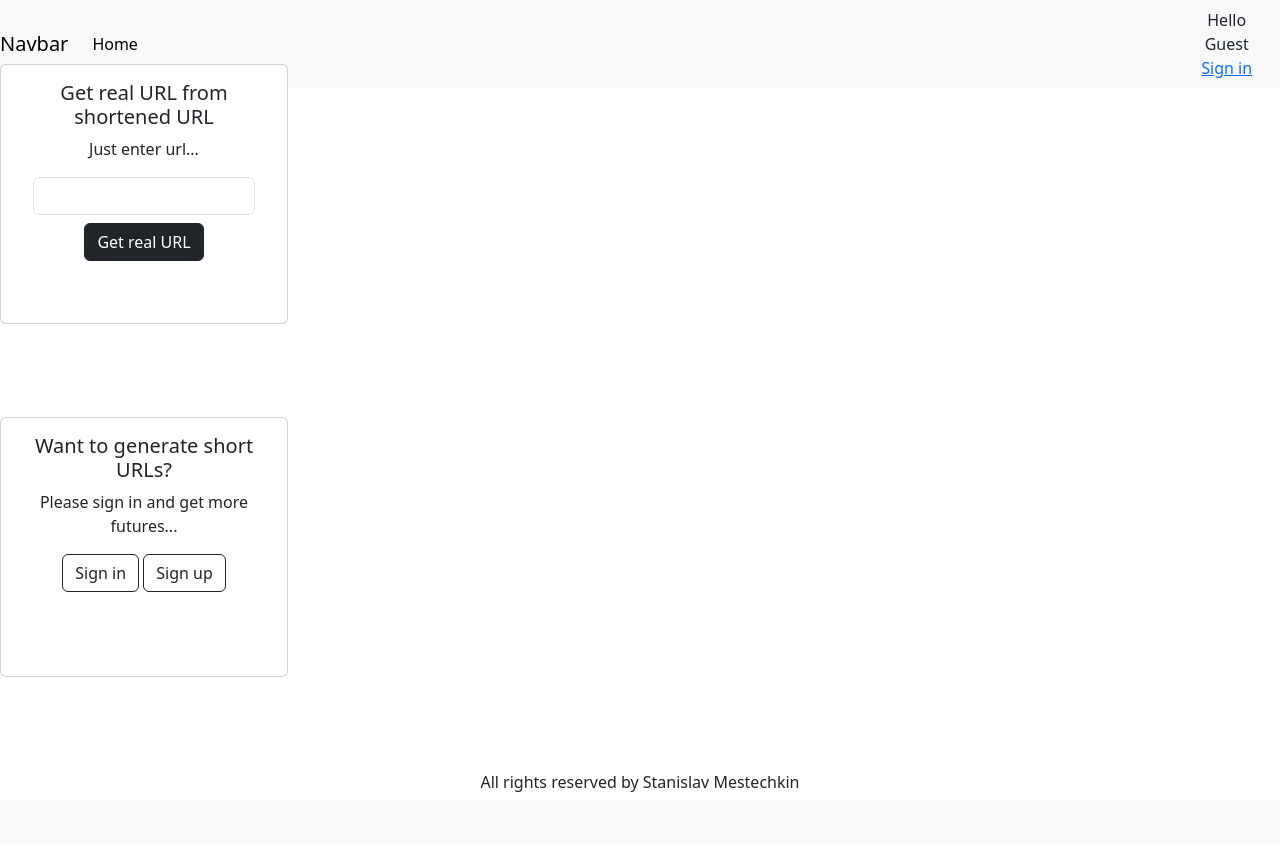
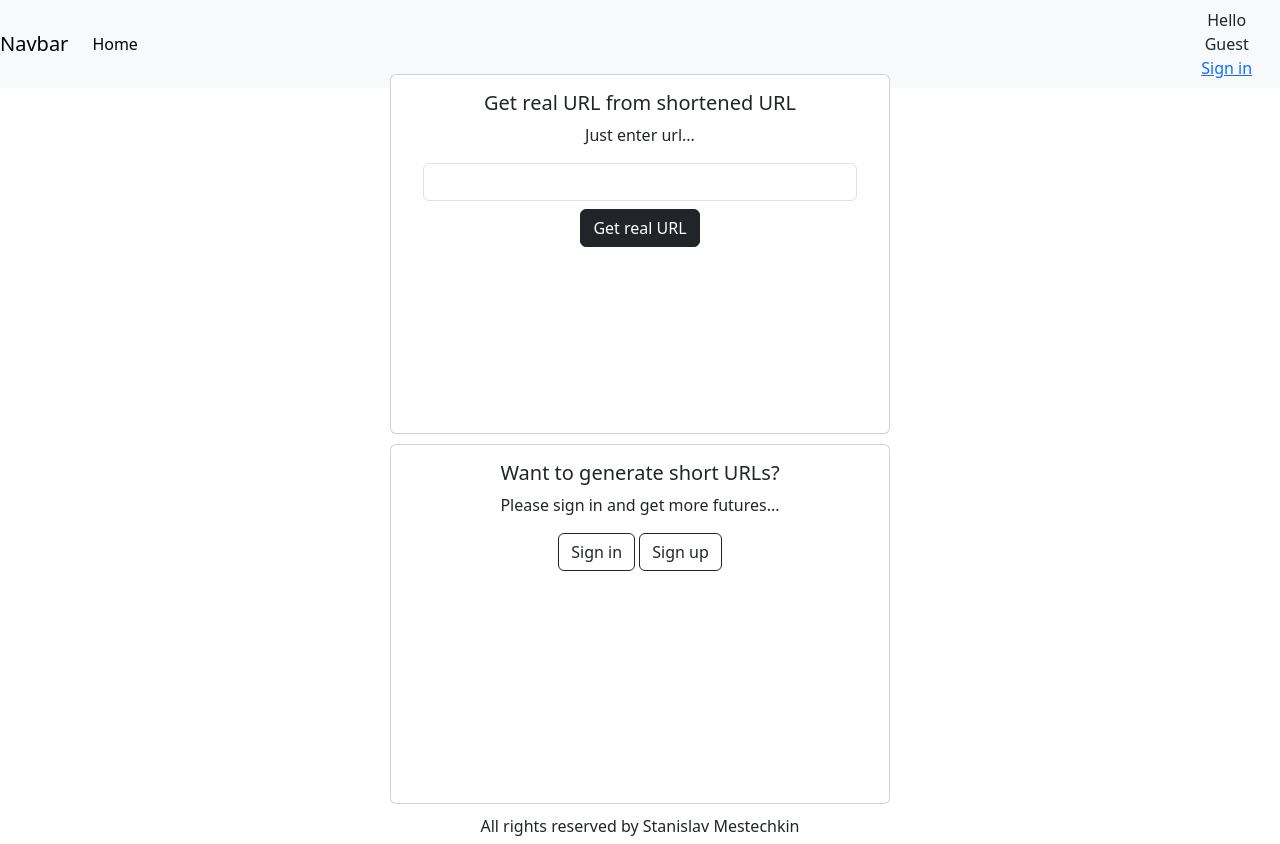
Before and after one commit to StasX/URLShortener, a Flask app: page / in a window 1280 px wide. Before the commit the page ends 792 px from the top, so only its background shows below. Run offline with Flask 3, Linux system fonts and the light colour scheme.

Commit message:
Fix home page ui

```diff
--- a/src/static/css/styles.css
+++ b/src/static/css/styles.css
@@ -80,3 +80,14 @@ input[type="color"]:focus,
 .login-form label {
     padding-left: 8px;
 }
+
+.home .card{
+    width:500px;
+    height: 360px;
+    display: block;
+    margin: 10px auto;
+}
+.home output{
+    max-height: 160px;
+    overflow-y: auto;
+}
--- a/src/templates/home.html
+++ b/src/templates/home.html
@@ -1,7 +1,8 @@
 {% extends "layout.html" %}
 {% block title %} Home {% endblock title %}
 {% block content %}
-<div class="card" style="width: 18rem; height:260px">
+<div class="home">
+    <div class="card">
         <div class="card-body" name="reverse">
             <h5 class="card-title">Get real URL from shortened URL</h5>
             <p class="card-text">Just enter url...</p>
@@ -10,17 +11,15 @@
                     <label for="url" class="sr-only">Shortened URL</label>
                     <input type="url" class="form-control" id="url">
                 </div>
-              <button class="btn btn-dark mb-2" id="reverse">Get real URL</button>
-        </div>
-       <div>
                 <div class="form-group mx-sm-3 mb-2">
+                    <label for="result" class="sr-only">Real URL:</label>
                     <output id="result" class="form-control"></output>
                 </div>
-
+                <button class="btn btn-dark mb-2" id="reverse">Get real URL</button>
             </div>
         </div>
     </div>
-<div class="card" style="width: 18rem; height:260px">
+    <div class="card">
         <div class="card-body" name="reverse">
             <h5 class="card-title">Want to generate short URLs?</h5>
             <p class="card-text">Please sign in and get more futures...</p>
@@ -28,4 +27,5 @@
             <a href="{{url_for('auth_view.register')}}" class="btn btn-outline-dark">Sign up</a>
         </div>
     </div>
+</div>
 {% endblock content %}
```
Lines whose indentation alone changed are shown as unchanged.
